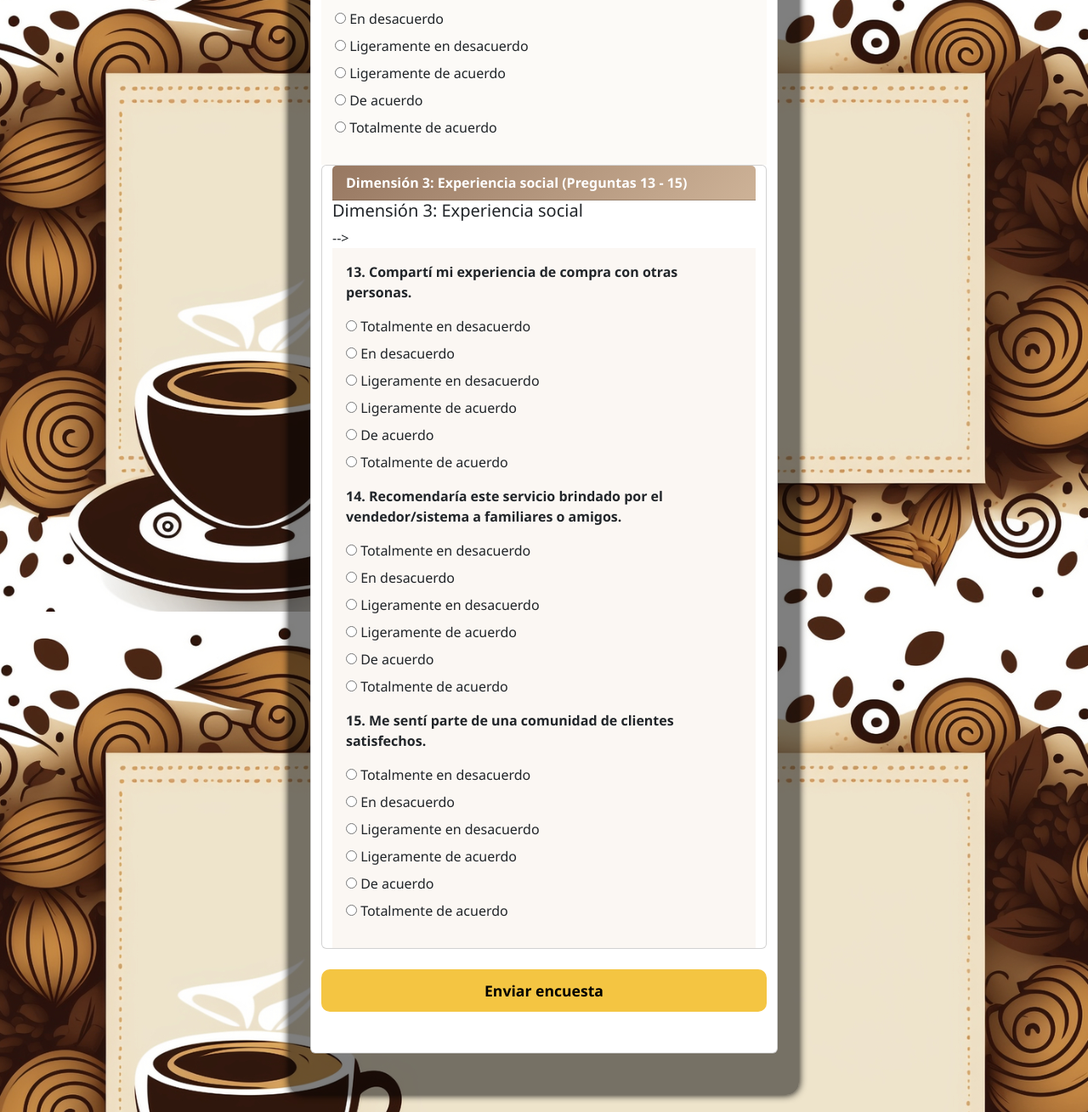
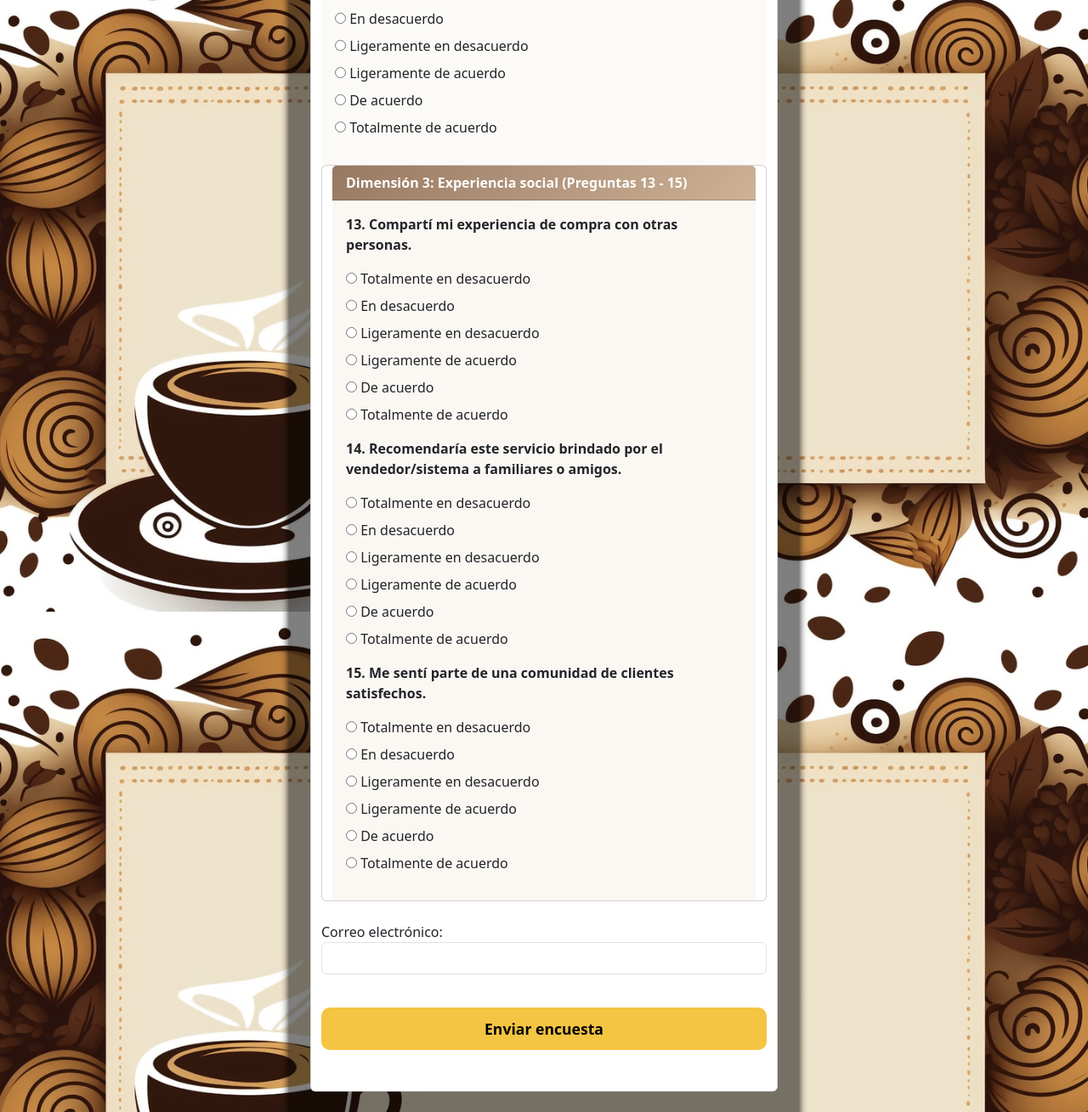
Before and after one commit to BrianPacherrez/Sistema-Recomendacion-Partdo-v2, a Flask app: page /encuesta in a window 1280 px wide. Shown: the part 3280-4589 px from the top of the page at 85% size. Run offline with Flask 3, Linux system fonts and the light colour scheme; some libraries are stand-ins or nearby versions.

Commit message:
Update encuesta.html

```diff
--- a/templates/encuesta.html
+++ b/templates/encuesta.html
@@ -5,6 +5,8 @@
     <title>Encuesta</title>
     <link rel="stylesheet" href="https://cdn.jsdelivr.net/npm/bootstrap@5.3.0/dist/css/bootstrap.min.css">
     <link rel="stylesheet" href="{{ url_for('static', filename='css/style.css') }}">
+
+    <link href="https://cdn.jsdelivr.net/npm/bootstrap@5.3.3/dist/css/bootstrap.min.css" rel="stylesheet" integrity="sha384-QWTKZyjpPEjISv5WaRU9OFeRpok6YctnYmDr5pNlyT2bRjXh0JMhjY6hW+ALEwIH" crossorigin="anonymous">
 </head>
 <body>
 
@@ -184,7 +186,7 @@
             </div>
 
             <!-- Dimensión 3: Experiencia social -->
-            <h5>Dimensión 3: Experiencia social</h5> -->
+            <!-- <h5>Dimensión 3: Experiencia social</h5> -->
 
             <div class="card-body" style="background: rgba(248,240,232,0.5);">
                 <div class="mb-3">
@@ -225,6 +227,10 @@
             </div>
         </div>
 
+        <label for="correo">Correo electrónico:</label>
+        <input type="email" id="correo" name="correo" class="form-control" required>
+        <br>
+
         <div class="text-center mb-5">
             <button type="submit" class="btn btn-primary">Enviar encuesta</button>
         </div>
@@ -234,4 +240,5 @@
     <script src="https://cdn.jsdelivr.net/npm/bootstrap@5.3.0/dist/js/bootstrap.bundle.min.js"></script>
 
 </body>
+
 </html>
```
